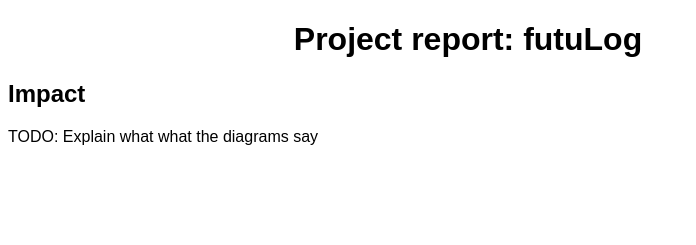
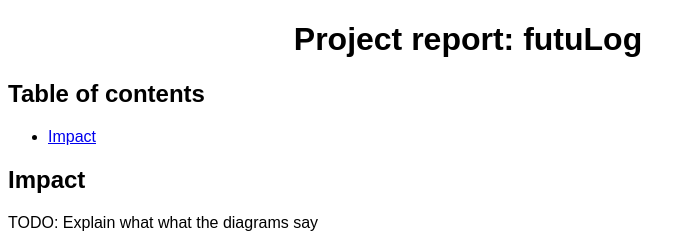
Before and after one commit to jvanbruegge/idp-futulog, a plain HTML site: page index.html in a window 1280 px wide. Shown: the whole page, without its empty margins (0-696 px from the left). Drawn offline with Linux system fonts and the light colour scheme.

Commit message:
Deploying to gh-pages from @ jvanbruegge/idp-futulog@b48d955234258caea71f18e3f292406ca3baa502 🚀

```diff
--- a/index.html
+++ b/index.html
@@ -1 +1 @@
-<!DOCTYPE html><html><head><title>Project report: futuLog</title><style>.bar{fill:#4682b4}svg text{font-size:.8rem}*{font-family:sans-serif}main{width:920px}h1{text-align:center}</style></head><body> <main> <h1 id="project-report-futulog">Project report: futuLog</h1> <h2 id="impact">Impact</h2> <p>TODO: Explain what what the diagrams say</p> <p><svg id="pairs_bars" width="900" height="500"/></p> </main> <script type="module" src="index.acc0352c.js"></script> </body></html>
+<!DOCTYPE html><html><head><title>Project report: futuLog</title><style>.bar{fill:#4682b4}svg text{font-size:.8rem}*{font-family:sans-serif}main{width:920px}h1{text-align:center}</style></head><body> <main> <h1>Project report: futuLog</h1> <h2>Table of contents</h2>  <ul> <li><a href="#impact">Impact</a></li> </ul>  <h2>Impact</h2> <p>TODO: Explain what what the diagrams say</p> <p><svg id="pairs_bars" width="900" height="500"/></p> </main> <script type="module" src="index.acc0352c.js"></script> </body></html>
```
